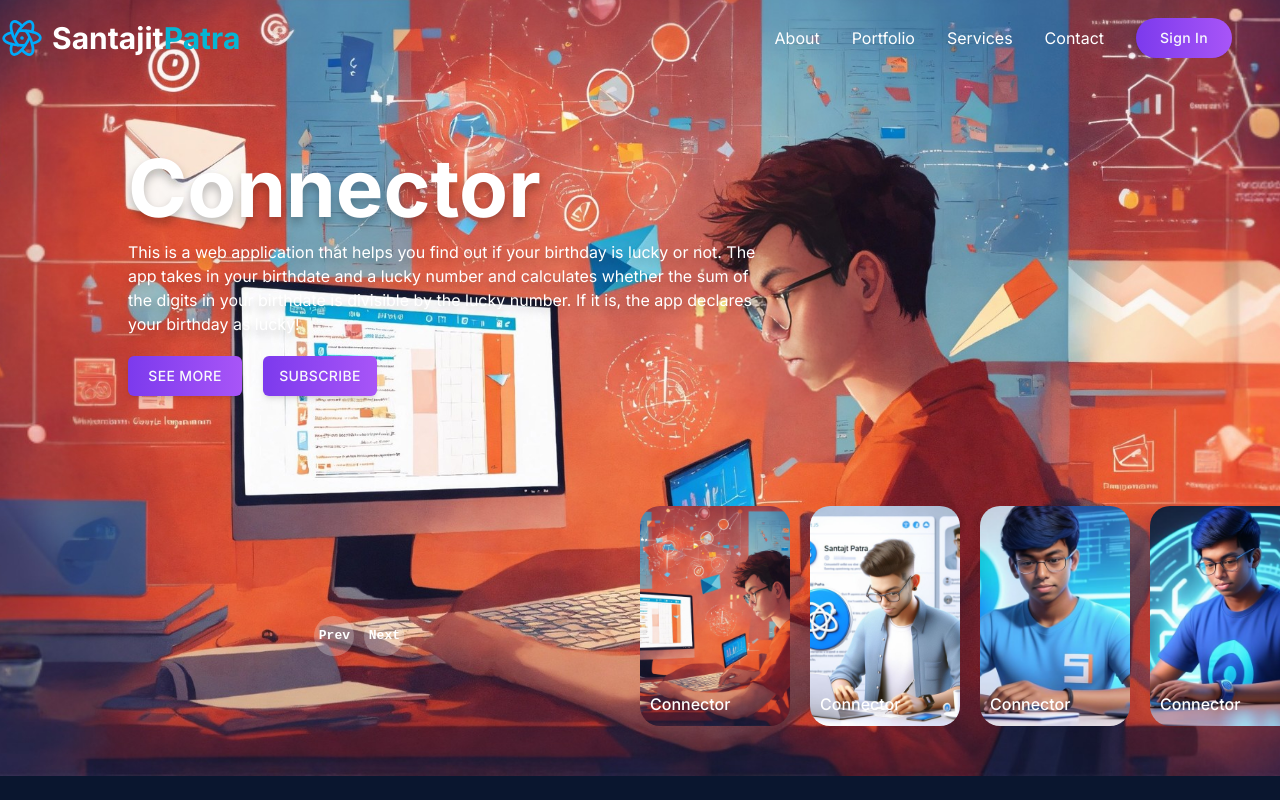
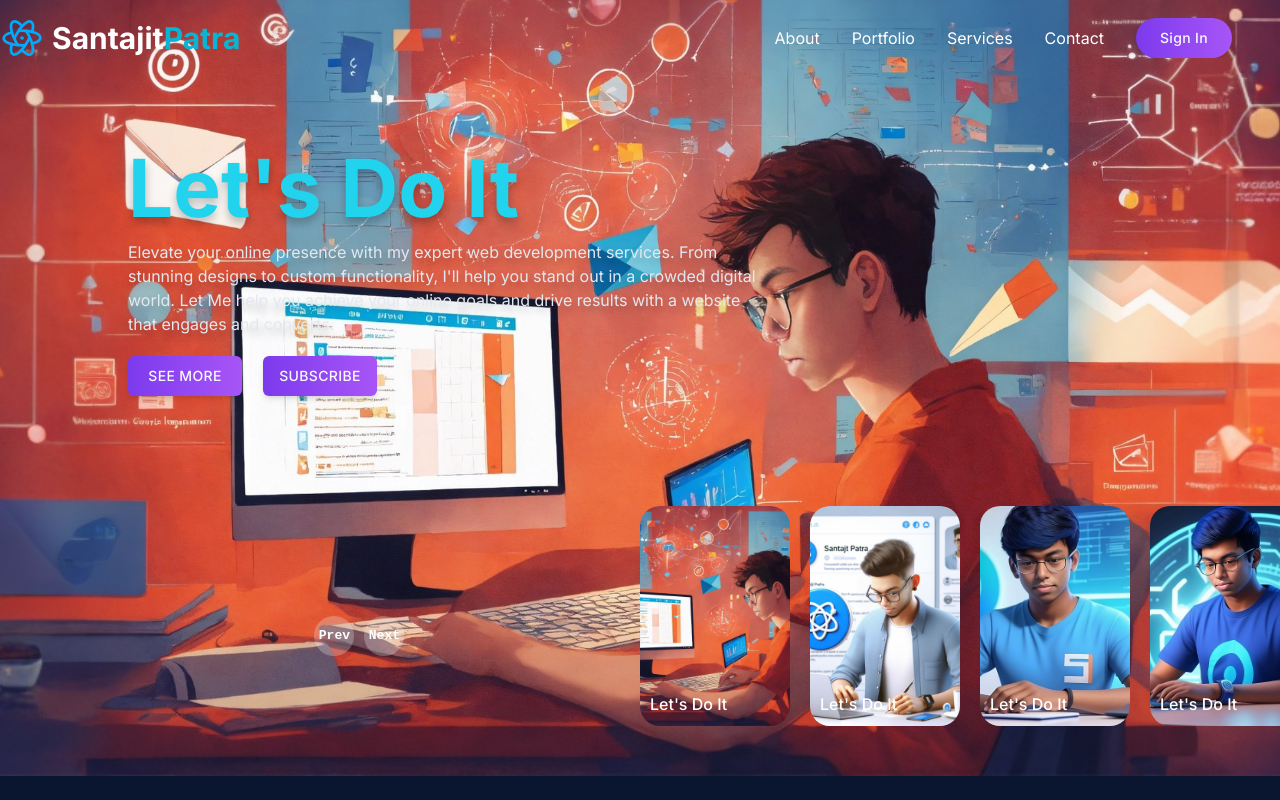
Before and after one commit to santajitpatra/santajitpatra-app, a Next.js app: page / in a window 1280 px wide. Shown: the top 800 px of the page. Built offline with nearby package versions, Linux system fonts and the light colour scheme; no server answers.

Commit message:
fix: slider text & image size
fix: slider text & image size

```diff
--- a/components/HeaderSlide/Slider.tsx
+++ b/components/HeaderSlide/Slider.tsx
@@ -94,8 +94,10 @@ const Slider: React.FC = () => {
           <div className="item" key={slide.id}>
             <img src={slide.image} alt={slide.title} />
             <div className="content">
-              <div className="title">{slide.title}</div>
-              <div className="des">{slide.description}</div>
+              <div className="title text-cyan-400">
+                {slide.title}
+              </div>
+              <div className="des text-slate-200">{slide.description}</div>
               <div className="buttons">
                 <Button className="btn-primary">SEE MORE</Button>
                 <Button className="btn-primary">SUBSCRIBE</Button>
--- a/config/home.ts
+++ b/config/home.ts
@@ -3,50 +3,50 @@ import { HomeConfig } from "@/types";
 export const homeConfig: HomeConfig[] = [
   {
     id: 1,
-    title: "Connector",
+    title: "Let's Do It",
     about: "Santajit",
     description:
-      "This is a web application that helps you find out if your birthday is lucky or not. The app takes in your birthdate and a lucky number and calculates whether the sum of the digits in your birthdate is divisible by the lucky number. If it is, the app declares your birthday as lucky!",
+      "Elevate your online presence with my expert web development services. From stunning designs to custom functionality, I'll help you stand out in a crowded digital world. Let Me help you achieve your online goals and drive results with a website that engages and converts.",
     image: "/slide/slide1.jpg",
   },
   {
     id: 2,
-    title: "Connector",
+    title: "Let's Do It",
     about: "Santajit ",
     description:
-      "This is a web application that helps you find out if your birthday is lucky or not. The app takes in your birthdate and a lucky number and calculates whether the sum of the digits in your birthdate is divisible by the lucky number. If it is, the app declares your birthday as lucky!",
+      "Elevate your online presence with my expert web development services. From stunning designs to custom functionality, I'll help you stand out in a crowded digital world. Let Me help you achieve your online goals and drive results with a website that engages and converts.",
     image: "/slide/slide2.jpg",
   },
   {
     id: 3,
-    title: "Connector",
+    title: "Let's Do It",
     about: "Santajit ",
     description:
-      "This is a web application that helps you find out if your birthday is lucky or not. The app takes in your birthdate and a lucky number and calculates whether the sum of the digits in your birthdate is divisible by the lucky number. If it is, the app declares your birthday as lucky!",
+      "Elevate your online presence with my expert web development services. From stunning designs to custom functionality, I'll help you stand out in a crowded digital world. Let Me help you achieve your online goals and drive results with a website that engages and converts.",
     image: "/slide/slide3.jpg",
   },
   {
     id: 4,
-    title: "Connector",
+    title: "Let's Do It",
     about: "Santajit ",
     description:
-      "This is a web application that helps you find out if your birthday is lucky or not. The app takes in your birthdate and a lucky number and calculates whether the sum of the digits in your birthdate is divisible by the lucky number. If it is, the app declares your birthday as lucky!",
+      "Elevate your online presence with my expert web development services. From stunning designs to custom functionality, I'll help you stand out in a crowded digital world. Let Me help you achieve your online goals and drive results with a website that engages and converts.",
     image: "/slide/slide4.jpg",
   },
   {
     id: 5,
-    title: "Connector",
+    title: "Let's Do It",
     about: "Santajit ",
     description:
-      "This is a web application that helps you find out if your birthday is lucky or not. The app takes in your birthdate and a lucky number and calculates whether the sum of the digits in your birthdate is divisible by the lucky number. If it is, the app declares your birthday as lucky!",
+      "Elevate your online presence with my expert web development services. From stunning designs to custom functionality, I'll help you stand out in a crowded digital world. Let Me help you achieve your online goals and drive results with a website that engages and converts.",
     image: "/slide/slide5.jpg",
   },
   {
     id: 6,
-    title: "Connector",
+    title: "Let's Do It",
     about: "Santajit ",
     description:
-      "This is a web application that helps you find out if your birthday is lucky or not. The app takes in your birthdate and a lucky number and calculates whether the sum of the digits in your birthdate is divisible by the lucky number. If it is, the app declares your birthday as lucky!",
+      "Elevate your online presence with my expert web development services. From stunning designs to custom functionality, I'll help you stand out in a crowded digital world. Let Me help you achieve your online goals and drive results with a website that engages and converts.",
     image: "/slide/slide6.jpg",
   },
 ];
```
Also changed, not shown: public/slide/slide3.jpg, public/slide/slide4.jpg.
